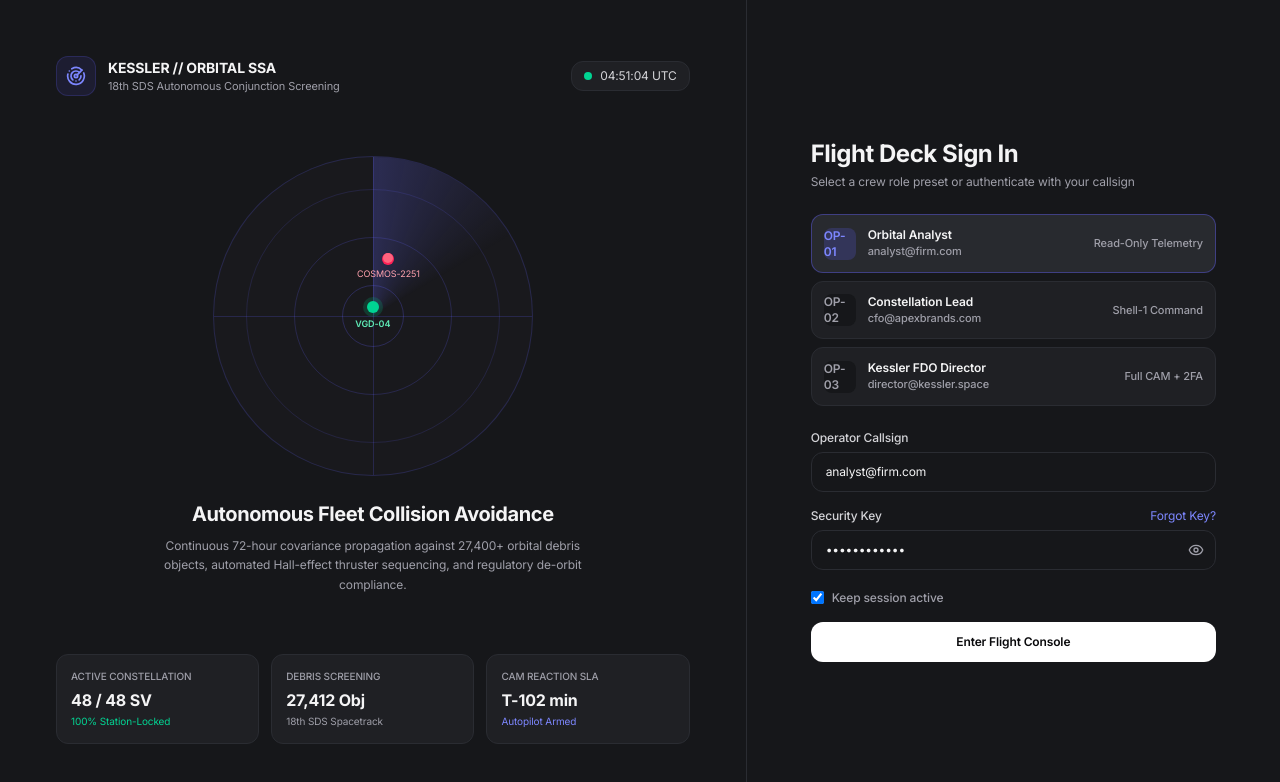
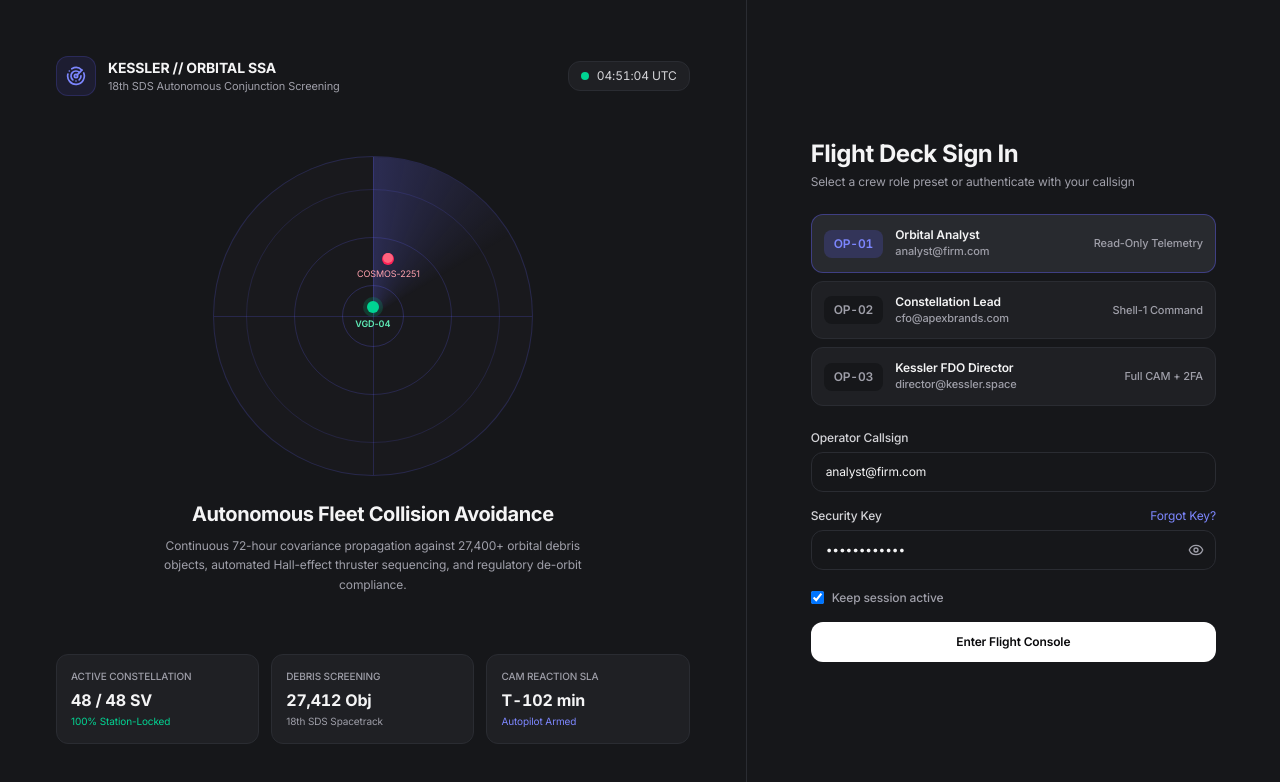
Before and after one commit to Annyxtopheles/aegis-credit-terminal, a React (Vite) app: page /#/login in a window 1280 px wide. Shown: the top 782 px of the page. Built offline with nearby package versions, Linux system fonts and the light colour scheme.

Commit message:
fix: resolve preset badge text wrapping and clock alignment on login page

```diff
--- a/src/app/components/DashboardLayout.tsx
+++ b/src/app/components/DashboardLayout.tsx
@@ -97,7 +97,7 @@ export function DashboardLayout({ children }: DashboardLayoutProps) {
           <div className="flex items-center gap-3">
             {/* Live UTC Mission Clock */}
             <div
-              className="hidden md:flex items-center gap-2 h-9 px-3 rounded-xl text-xs "
+              className="hidden md:flex items-center gap-2 h-9 px-3 rounded-xl text-xs tabular-nums"
               style={{
                 backgroundColor: tc.bgSecondary,
                 border: `1px solid ${tc.borderPrimary}`,
--- a/src/app/pages/LoginPage.tsx
+++ b/src/app/pages/LoginPage.tsx
@@ -26,7 +26,7 @@ export default function LoginPage() {
   const [utcClock, setUtcClock] = useState(() => new Date().toISOString().slice(11, 19) + ' UTC');
 
   useEffect(() => {
-    const t = setInterval(() => {
+    const timer = setInterval(() => {
       setUtcClock(new Date().toISOString().slice(11, 19) + ' UTC');
     }, 1000);
     return () => clearInterval(timer);
@@ -96,9 +96,9 @@ export default function LoginPage() {
               </div>
             </div>
           </div>
-          <div className="flex items-center gap-2 px-3 py-1.5 rounded-xl bg-[#1F2024] border border-[#2A2C32] text-xs text-zinc-300">
-            <span className="w-2 h-2 rounded-full bg-emerald-400 animate-pulse" />
-            <span>{utcClock}</span>
+          <div className="flex items-center gap-2 px-3 py-1.5 rounded-xl bg-[#1F2024] border border-[#2A2C32] text-xs text-zinc-300 tabular-nums">
+            <span className="w-2 h-2 rounded-full bg-emerald-400 animate-pulse shrink-0" />
+            <span className="tabular-nums tracking-wide">{utcClock}</span>
           </div>
         </div>
 
@@ -150,17 +150,17 @@ export default function LoginPage() {
         <div className="grid grid-cols-3 gap-3 z-10">
           <div className="p-3.5 rounded-xl bg-[#1F2024] border border-[#2A2C32]">
             <div className="text-[10px] text-zinc-400 uppercase font-medium">Active Constellation</div>
-            <div className="text-base font-bold text-zinc-100 mt-1">48 / 48 SV</div>
+            <div className="text-base font-bold text-zinc-100 mt-1 tabular-nums">48 / 48 SV</div>
             <div className="text-[10px] text-emerald-400 mt-0.5">100% Station-Locked</div>
           </div>
           <div className="p-3.5 rounded-xl bg-[#1F2024] border border-[#2A2C32]">
             <div className="text-[10px] text-zinc-400 uppercase font-medium">Debris Screening</div>
-            <div className="text-base font-bold text-zinc-100 mt-1">27,412 Obj</div>
+            <div className="text-base font-bold text-zinc-100 mt-1 tabular-nums">27,412 Obj</div>
             <div className="text-[10px] text-zinc-400 mt-0.5">18th SDS Spacetrack</div>
           </div>
           <div className="p-3.5 rounded-xl bg-[#1F2024] border border-[#2A2C32]">
             <div className="text-[10px] text-zinc-400 uppercase font-medium">CAM Reaction SLA</div>
-            <div className="text-base font-bold text-zinc-100 mt-1">T-102 min</div>
+            <div className="text-base font-bold text-zinc-100 mt-1 tabular-nums">T-102 min</div>
             <div className="text-[10px] text-indigo-400 mt-0.5">Autopilot Armed</div>
           </div>
         </div>
@@ -193,18 +193,18 @@ export default function LoginPage() {
                       : 'bg-[#1F2024] border border-[#2A2C32] hover:border-zinc-700/60 text-zinc-300'
                   }`}
                 >
-                  <div className="flex items-center gap-3">
-                    <span className={`w-8 h-8 rounded-lg flex items-center justify-center text-xs font-semibold ${
+                  <div className="flex items-center gap-3 min-w-0">
+                    <span className={`px-2.5 h-7 rounded-lg flex items-center justify-center text-xs font-semibold shrink-0 whitespace-nowrap tabular-nums ${
                       isSelected ? 'bg-indigo-500/20 text-indigo-400' : 'bg-[#16171A] text-zinc-400'
                     }`}>
                       {d.code}
                     </span>
-                    <div>
-                      <div className="text-xs font-semibold text-zinc-100">{d.label}</div>
-                      <div className="text-[11px] text-zinc-400">{d.email}</div>
+                    <div className="min-w-0">
+                      <div className="text-xs font-semibold text-zinc-100 truncate">{d.label}</div>
+                      <div className="text-[11px] text-zinc-400 truncate">{d.email}</div>
                     </div>
                   </div>
-                  <span className="text-[11px] text-zinc-400">
+                  <span className="text-[11px] text-zinc-400 shrink-0 ml-2">
                     {d.sub}
                   </span>
                 </button>
```
